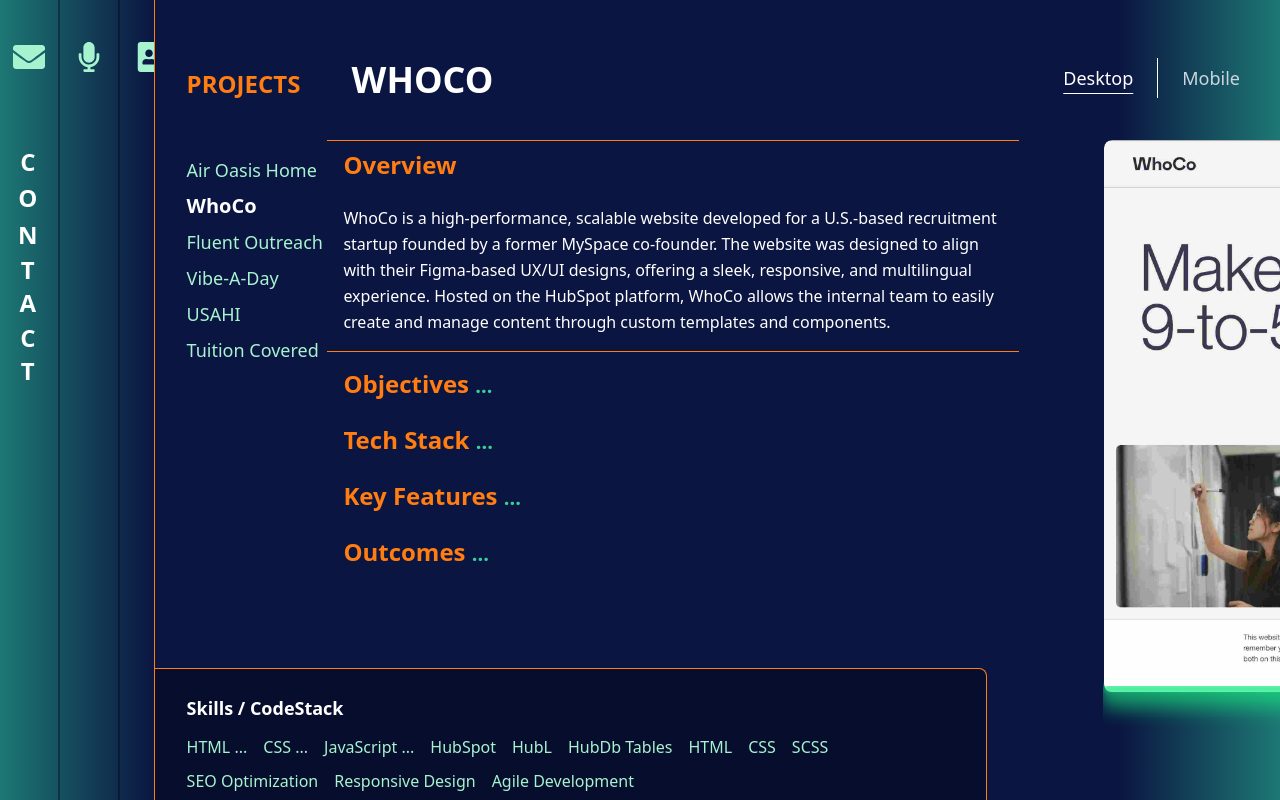
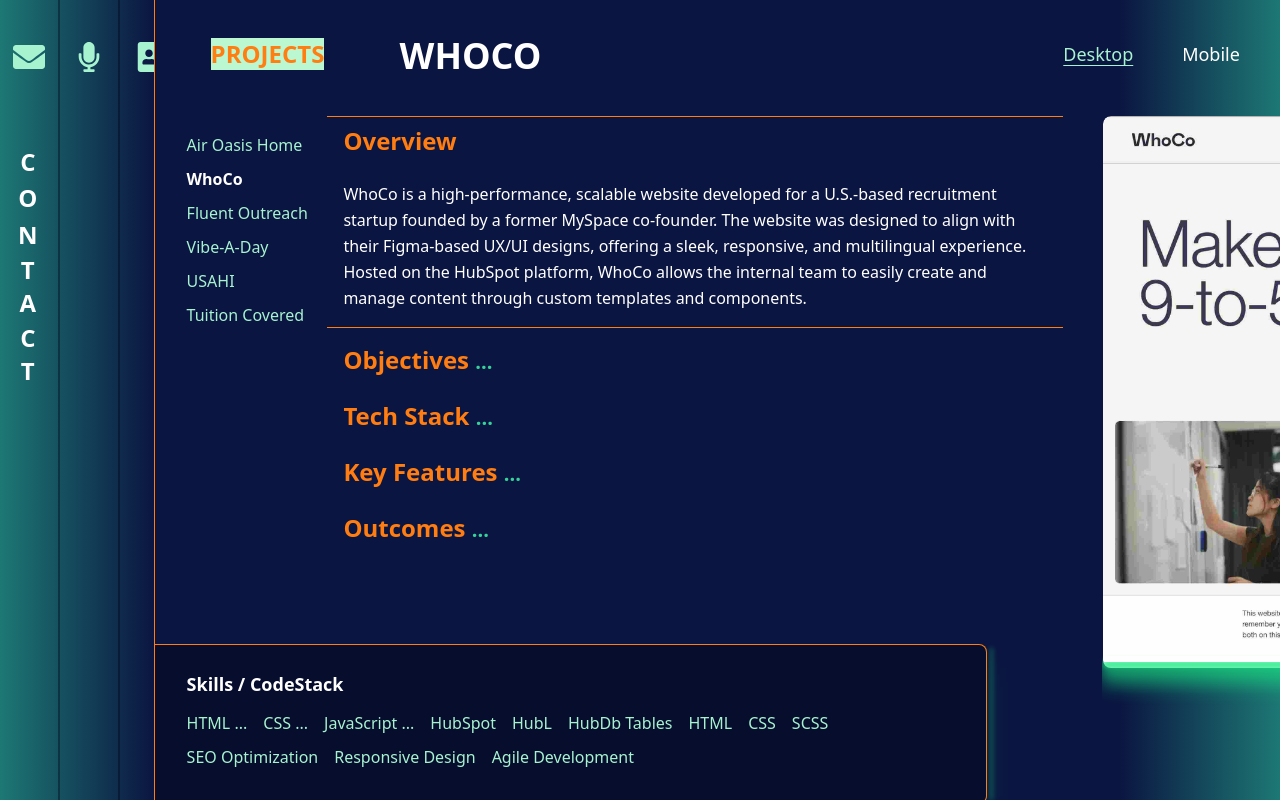
Before and after one commit to MylesPillay/Dev-Portfolio, a Next.js app: page /projects in a window 1280 px wide. Both pictures are taken after a click on the item "WhoCo". Built offline with nearby package versions, Linux system fonts and the light colour scheme.

Commit message:
latest progress opn projects screen

```diff
--- /dev/null
+++ b/src/app/components/projects/ImagesFormatSelector.tsx
@@ -0,0 +1,73 @@
+import { Project } from "./ProjectsObject";
+
+const ImagesFormatSelector = ({
+	selectedProject,
+	viewMode,
+	setViewMode,
+	headerPosition
+}: {
+	selectedProject: Project;
+	viewMode: "web" | "mobile";
+	setViewMode: (mode: "web" | "mobile") => void;
+	headerPosition: boolean;
+}) => {
+	// FORMAT BUTTON COMPONENT
+
+	const FormatButton = ({
+		text,
+		isActive,
+		onClick,
+		isDisabled
+	}: {
+		text: string;
+		isActive: boolean;
+		onClick: () => void;
+		isDisabled: boolean;
+	}) => {
+		return (
+			<button
+				className={`w-1/2 h-auto text-lg rounded-md p-2 ${
+					isDisabled
+						? "bg-transparent opacity-50 cursor-default"
+						: "bg-transparent cursor-pointer"
+				} ${
+					isActive
+						? "underline underline-offset-4 text-emerald-200"
+						: "text-white"
+				}`}
+				onClick={onClick}
+				disabled={isDisabled}>
+				{text}
+			</button>
+		);
+	};
+
+	return (
+		<>
+			<div
+				className={`flex-row justify-center items-center space-x-4 ${
+					headerPosition ? "lg:flex hidden" : "flex lg:hidden"
+				}`}>
+				{/* Desktop Button */}
+				<FormatButton
+					text='Desktop'
+					isActive={viewMode === "web"}
+					onClick={() => setViewMode("web")}
+					isDisabled={selectedProject.images.web.length === 0}
+				/>
+
+				{/* Divider */}
+				<div className='h-[90%] w-px bg-white vertical-align-middle'></div>
+
+				{/* Mobile Button */}
+				<FormatButton
+					text='Mobile'
+					isActive={viewMode === "mobile"}
+					onClick={() => setViewMode("mobile")}
+					isDisabled={selectedProject.images.mobile.length === 0}
+				/>
+			</div>
+		</>
+	);
+};
+export default ImagesFormatSelector;
--- a/src/app/components/projects/MobileAppProjectImages.tsx
+++ b/src/app/components/projects/MobileAppProjectImages.tsx
@@ -20,12 +20,14 @@ const MobileImageContainer: React.FC<MobileImageContainerProps> = ({
 			<div
 				className='flex flex-row transition-transform duration-300'
 				style={{
-					transform: `translateX(-${currentImageIndex * 50}%)`
+					transform: hovered
+						? `translateX(-${currentImageIndex * 45.2}%)`
+						: `translateX(-${0}%)`
 				}}>
 				{images.map((image, index) => (
 					<div
 						key={index}
-						className={`w-[50%]  h-1/2 flex-shrink-0 pr-3 flex-grow-0`}>
+						className={`w-[33vh]  h-1/2 flex-shrink-0 pr-3 flex-grow-0`}>
 						<Image
 							src={image}
 							className='rounded-lg'
--- a/src/app/components/projects/ProjectAccordianWeb.tsx
+++ b/src/app/components/projects/ProjectAccordianWeb.tsx
@@ -87,7 +87,7 @@ const ProjectAccordionWeb: React.FC<ProjectAccordionWebProps> = ({
 	};
 
 	return (
-		<div className='flex flex-col w-full max-w-[54vw] space-y-2'>
+		<div className='flex flex-grow flex-col w-full max-w-[100vw] space-y-2 '>
 			{sections.map((section) => (
 				<div
 					key={section.title}
--- a/src/app/components/projects/ProjectHeader.tsx
+++ b/src/app/components/projects/ProjectHeader.tsx
@@ -2,6 +2,7 @@
 import React, { useState } from "react";
 import { Project } from "./ProjectsObject";
 import projects from "./ProjectsObject";
+import ImagesFormatSelector from "./ImagesFormatSelector";
 
 interface ProjectsHeaderProps {
 	selectedProject: Project;
@@ -24,31 +25,30 @@ const ProjectsHeader: React.FC<ProjectsHeaderProps> = ({
 
 	return (
 		<div
-			className='flex flex-row justify-between w-full sm:my-2 my-0 sm:pl-8 sm:pr-8 sm:pt-6 pt-0'
+			className='flex flex-row justify-start items-center align-middle w-full sm:my-2 my-0 sm:pl-8 sm:pr-8'
 			onMouseEnter={() => {
 				if (isImageContainerHovered) {
 					setIsImageContainerHovered(false);
 				}
-				return;
 			}}>
-			<div className='flex flex-col sm:hidden justify-between w-full px-6'>
+			{/* PROJECTS Button */}
+			<div className='flex flex-col justify-between w-auto px-6'>
 				<button
 					onClick={() => setProjectsMenuOpen(!projectsMenuOpen)}
-					className=''>
-					<h1
-						className='text-2xl font-bold text-left justify-start align-text-bottom w-[15%] h-auto flex sm:hidden text-orangeflame'
-						style={{}}>
+					className='lg:pointer-events-none lg:cursor-default'
+					disabled={window.innerWidth >= 1024}>
+					<h1 className='text-2xl font-bold text-left w-auto bg-green-200  justify-start align-text-bottom  text-orangeflame'>
 						PROJECTS
 					</h1>
 				</button>
-				{projectsMenuOpen ? (
-					<ul
-						className='md:flex flex-col flex sm:hidden
-				md:font-medium w-full  pl-2 pt-2'>
+
+				{/* Conditional Rendering of Project List */}
+				{projectsMenuOpen && window.innerWidth < 1024 ? (
+					<ul className='flex flex-col font-medium w-full pl-2 pt-2'>
 						{projects.map((project, index) => (
 							<li
 								key={index}
-								className={`cursor-pointer mb-2 text-left md:text-lg text.md ${
+								className={`cursor-pointer mb-2 text-left md:text-lg text-md ${
 									selectedProject.name === project.name
 										? "text-white font-bold md:text-xl text-lg"
 										: "hover:text-white hover:text-opacity-80 text-emerald-200"
@@ -58,56 +58,23 @@ const ProjectsHeader: React.FC<ProjectsHeaderProps> = ({
 							</li>
 						))}
 					</ul>
-				) : (
-					<></>
-				)}
+				) : null}
 			</div>
 
-			<h1
-				className='text-2xl font-bold text-left justify-start align-text-bottom w-[15%] h-full mt-3 hidden sm:flex text-orangeflame'
-				style={{}}>
-				PROJECTS
+			{/* Project Name Field */}
+			<h1 className='text-4xl font-bold md:flex sm:flex-grow hidden  justify-start w-full text-left max-w-[90vw] ml-[4vw] mt-1 text-white'>
+				{selectedProject.name.toUpperCase()}
 			</h1>
 
-			<h1 className='lg:text-4xl md:text-3xl font-bold md:flex hidden w-full max-w-[80vw] ml-[4vw] mt-1 text-white '>
-				{selectedProject.name.toUpperCase()}
-				{/* <span className='text-2xl ml-4 text-white'>
-					{selectedProject.tagline}
-				</span> */}
-			</h1>
-			<div className='flex flex-row justify-center items-center space-x-4'>
-				<button
-					className={`w-1/2 h-auto text-white text-lg text-left rounded-md p-2 ${
-						selectedProject.images.web.length > 0
-							? "bg-transparent cursor-pointer"
-							: "bg-transparent opacity-50 cursor-default"
-					} ${
-						viewMode === "web"
-							? "underline underline-offset-8 text-emerald-200"
-							: ""
-					}`}
-					onClick={() => setViewMode("web")}
-					disabled={selectedProject.images.web.length === 0}>
-					Desktop
-				</button>
+			{/* Image Format Selector */}
+			<ImagesFormatSelector
+				selectedProject={selectedProject}
+				viewMode={viewMode}
+				setViewMode={setViewMode}
+				headerPosition={true}
+			/>
 
-				<div className='h-[90%] w-px bg-white vertical-align-middle'></div>
-
-				<button
-					className={`w-1/2 h-auto text-slate-300 text-lg text-right rounded-md p-2  ${
-						selectedProject.images.mobile.length > 0
-							? "bg-transparent cursor-pointer"
-							: "bg-transparent opacity-50 cursor-default"
-					} ${
-						viewMode === "mobile"
-							? "underline underline-offset-4 text-emerald-200"
-							: ""
-					}`}
-					onClick={() => setViewMode("mobile")}
-					disabled={selectedProject.images.mobile.length === 0}>
-					Mobile
-				</button>
-			</div>
+			{/* Fallback Element for Flex Positioning */}
 		</div>
 	);
 };
--- a/src/app/components/projects/ProjectList.tsx
+++ b/src/app/components/projects/ProjectList.tsx
@@ -12,14 +12,14 @@ const ProjectList: React.FC<ProjectListProps> = ({
 }) => {
 	return (
 		<ul
-			className='md:flex flex-col hidden
-   md:font-medium w-full h-1/2 min-h-[50%] pl-8 pt-[6vh]'>
+			className='lg:flex flex-col hidden
+   md:font-medium w-auto h-auto min-h-[50%] pl-8 pt-[6vh]'>
 			{projects.map((project, index) => (
 				<li
 					key={index}
-					className={`cursor-pointer mb-2 text-left md:text-lg text.md ${
+					className={`cursor-pointer mb-2 text-left responsive-text-md ${
 						selectedProject.name === project.name
-							? "text-white font-bold md:text-xl text-lg"
+							? "text-white font-bold "
 							: "hover:text-white hover:text-opacity-80 text-emerald-200"
 					}`}
 					onClick={() => onProjectClick(index)}>
--- a/src/app/layout.tsx
+++ b/src/app/layout.tsx
@@ -25,7 +25,7 @@ export default function RootLayout({
 	return (
 		<html lang='en'>
 			<body className='flex min-h-screen min-w-screen p-0'>
-				<div className='sm:hidden fixed top-4 right-4 z-50'>
+				<div className='md:hidden fixed top-4 right-4 z-50'>
 					<button
 						onClick={() => setMobileMenuOpen(!mobileMenuOpen)}
 						className='flex flex-col items-center justify-center text-emerald-200 p-2 rounded-md'>
@@ -34,8 +34,6 @@ export default function RootLayout({
 						) : (
 							<FaBars size={30} />
 						)}
-						{/* <FaLine />
-						<FaLine /> */}
 					</button>
 					{mobileMenuOpen && (
 						<div className='sm:hidden fixed right-0 inset-0 p-8 h-[38vh] w-[50%] ml-[50%] bg-deepBlueBg z-40 border-emerald-200 border-l border-b'>
--- a/src/app/projects/page.tsx
+++ b/src/app/projects/page.tsx
@@ -11,6 +11,7 @@ import ProjectTextContentWeb from "../components/projects/ProjectTextComponentWe
 import ProjectDetailsComponentWeb from "../components/projects/ProjectDetailsTableWeb";
 import WebsiteProjectImages from "../components/projects/WebsiteProjectImages";
 import ProjectAccordionWeb from "../components/projects/ProjectAccordianWeb";
+import ImagesFormatSelector from "../components/projects/ImagesFormatSelector";
 
 const ProjectsDisplay = (): JSX.Element => {
 	const [selectedProjectIndex, setSelectedProjectIndex] = useState(0);
@@ -74,7 +75,7 @@ const ProjectsDisplay = (): JSX.Element => {
 				setIsImageContainerHovered={setIsImageContainerHovered}
 				onProjectClick={handleProjectClick}
 			/>
-			<div className='flex flex-row items-start justify-start h-full max-h-[90vh] w-full '>
+			<div className='flex lg:flex-row flex-col items-start justify-start h-full max-h-[90vh] w-full '>
 				<div
 					className='flex flex-col justify-between min-w-[13.5vw] z-10 max-w-[13.5vw] h-full'
 					onMouseEnter={() => {
@@ -87,55 +88,26 @@ const ProjectsDisplay = (): JSX.Element => {
 						selectedProject={selectedProject}
 						onProjectClick={handleProjectClick}
 					/>
-
+					<div className='hidden lg:flex'>
 						<ProjectSkillsComponent
 							selectedProject={selectedProject}
 							activeSection={activeSection}
 							isImageHovered={isImageContainerHovered}
 						/>
 					</div>
-
-				{/* Mobile application content screen  */}
+				</div>
 
 				{selectedProjectIndex === 0 || selectedProjectIndex === 3 ? (
-					// <div
-					// 	className={`relative flex justify-between h-auto overflow-y-scroll w-full max-w-[100vw] min-h-[85vh] pt-[4vh] `}>
-					// <div
-					// 	onMouseEnter={() =>
-					// 		setIsImageContainerHovered(false)
-					// 	}
-					// 	className={`absolute flex flex-col pr-8 h-auto text-justify max-h-[85vh]
-					// 		 justify-start
-					// 		overflow-y-scroll scroll-y-hidden ${
-					// 			!isImageContainerHovered
-					// 				? "w-[54vw] "
-					// 				: "w-[37vw] "
-					// 		}`}
-					// 	style={{
-					// 		transition: "width 0.2s ease-in-out"
-					// 	}}>
-					// 		<ProjectTextContentWeb
-					// 			selectedProject={selectedProject}
-					// 		/>
-					// 		<ProjectDetailsComponentWeb
-					// 			selectedProject={selectedProject}
-					// 			isImageContainerHovered={
-					// 				isImageContainerHovered
-					// 			}
-					// 		/>
-					// 	</div>
 					<div
-						className={`relative flex justify-between h-auto overflow-y-scroll w-full max-w-[100vw] min-h-[85vh] pt-[4vh] `}>
+						className={`relative flex h-auto overflow-y-scroll w-full max-w-[100vw] lg:min-h-[85vh] min-h-full ]`}>
 						<div
 							onMouseEnter={() =>
 								setIsImageContainerHovered(false)
 							}
-							className={`absolute flex flex-col pr-8 h-auto text-justify max-h-[85vh]
-								 justify-start
-								overflow-y-scroll scroll-y-hidden ${
-									!isImageContainerHovered
-										? "w-[54vw] "
-										: "w-[37vw] "
+							className={`flex flex-col justify-start  overflow-y-scroll  overflow-x-hidden md:pt-[4vh] h-auto  ${
+								isImageContainerHovered
+									? "max-w-[50%] w-auto"
+									: "min-w-[75%] w-auto"
 							}`}
 							style={{
 								transition: "width 0.2s ease-in-out"
@@ -147,26 +119,37 @@ const ProjectsDisplay = (): JSX.Element => {
 								setActiveSection={setActiveSection}
 							/>
 						</div>
+
 						<div
-							className='min-h-[90vh] max-h-[90vh] mt-0.5 h-[50vh] max-w-[37vw] sticky top-0 right-0'
+							className={`group pointer-events-none md:pointer-events-auto lg:min-h-[100vh] lg:max-h-[100vh] mt-0.5 lg:h-auto lg:w-[40vw] min-w-[30vw] h-[40vh] max-w-[100%] lg:sticky lg:top-0 md:right-0 hidden lg:flex flex-col justify-center items-center ${
+								isImageContainerHovered
+									? "md:translate-x-[3vw]"
+									: "md:translate-x-[13vw]"
+							}`}
 							style={{
-								transform: isImageContainerHovered
-									? "translateX(37vw)"
-									: "translateX(54vw)",
 								transition: "transform 0.2s ease-in-out"
 							}}
 							onMouseEnter={() =>
 								setIsImageContainerHovered(true)
 							}
 							onMouseLeave={() => {}}>
-							<div className='w-full h-full min-h-[100%] items-end'>
+							<div className='flex-end w-full lg:hidden'>
+								<ImagesFormatSelector
+									selectedProject={selectedProject}
+									viewMode={viewMode}
+									setViewMode={setViewMode}
+									headerPosition={false}
+								/>
+							</div>
+
+							<div className='h-full w-auto max-w-[100%] lg:min-h-[100%]  lg:max-w-[100%] items-center'>
 								<MobileImageContainer
 									hovered={isImageContainerHovered}
 									images={selectedProject.images.mobile}
 									currentImageIndex={currentImageIndex}
 								/>
 
-								<div className=' w-[100%] justify-center items-center'>
+								<div className='w-full justify-center items-center'>
 									{showHoverPrompt ? (
 										<motion.div
 											initial={{ opacity: 0 }}
@@ -210,39 +193,15 @@ const ProjectsDisplay = (): JSX.Element => {
 				)}
 
 				{selectedProjectIndex != 0 && selectedProjectIndex != 3 ? (
-					<div className='flex flex-row  justify-start w-auto max-w-[90vw] h-auto max-h-[90vh] '>
+					<div className='flex flex-row  justify-start w-auto max-w-[80vw] h-auto max-h-[90vh] '>
 						<div
-							className={`flex flex-col justify-start  overflow-y-scroll  overflow-x-hidden md:pt-[4vh] w-auto min-w-[68vw] max-w-[68vw] h-auto max-h-85vh`}>
-							{/* <ProjectTextContentWeb
-								selectedProject={selectedProject}
-							/>
-							<ProjectDetailsComponentWeb
-								selectedProject={selectedProject}
-								isImageContainerHovered={
-									isImageContainerHovered
-								}
-							/> */}
-							{/* <div
-								onMouseEnter={() =>
-									setIsImageContainerHovered(false)
-								}
-								className={`absolute flex flex-col pr-8 h-auto text-justify max-h-[85vh]
-								 justify-start
-								overflow-y-scroll scroll-y-hidden ${
-									!isImageContainerHovered
-										? "w-[54vw] "
-										: "w-[37vw] "
-								}`}
-								style={{
-									transition: "width 0.2s ease-in-out"
-								}}> */}
+							className={`flex flex-col justify-start  overflow-y-scroll  overflow-x-hidden md:pt-[4vh] w-auto min-w-[60vw] max-w-[60vw] pr-8 h-auto max-h-85vh`}>
 							<ProjectAccordionWeb
 								selectedProject={selectedProject}
 								imageContainerHovered={isImageContainerHovered}
 								activeSection={activeSection}
 								setActiveSection={setActiveSection}
 							/>
-							{/* </div> */}
 						</div>
 
 						<div
@@ -318,6 +277,13 @@ const ProjectsDisplay = (): JSX.Element => {
 				) : (
 					<></>
 				)}
+				<div className='flex md:hidden'>
+					<ProjectSkillsComponent
+						selectedProject={selectedProject}
+						activeSection={activeSection}
+						isImageHovered={isImageContainerHovered}
+					/>
+				</div>
 			</div>
 		</div>
 	);
```
Lines whose indentation alone changed are shown as unchanged.
